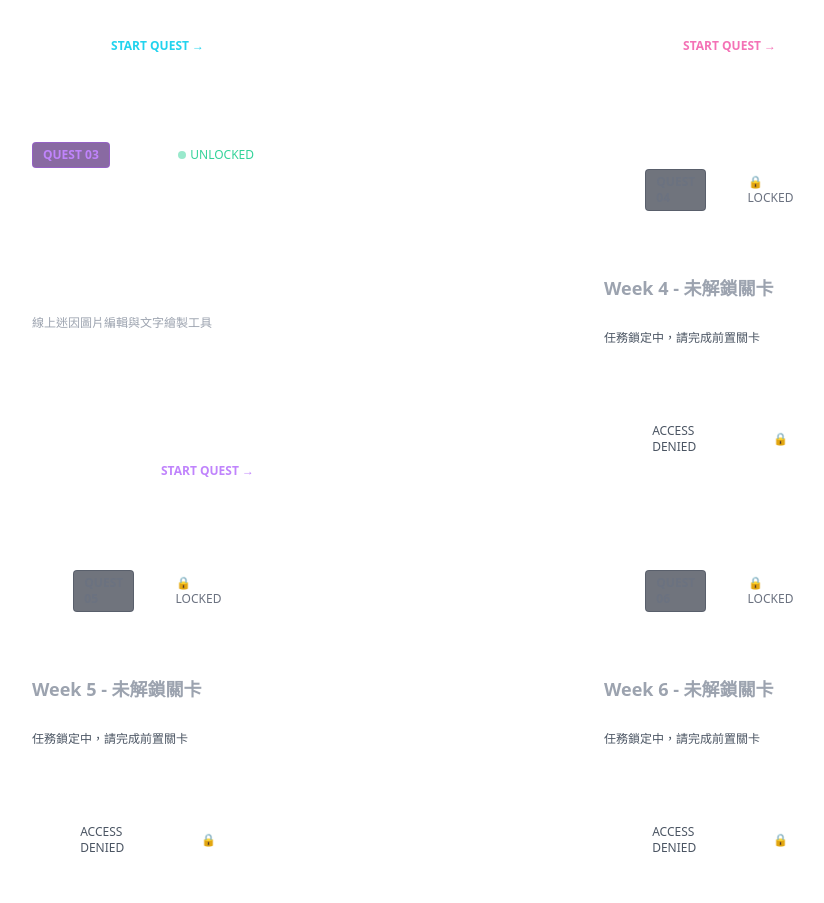
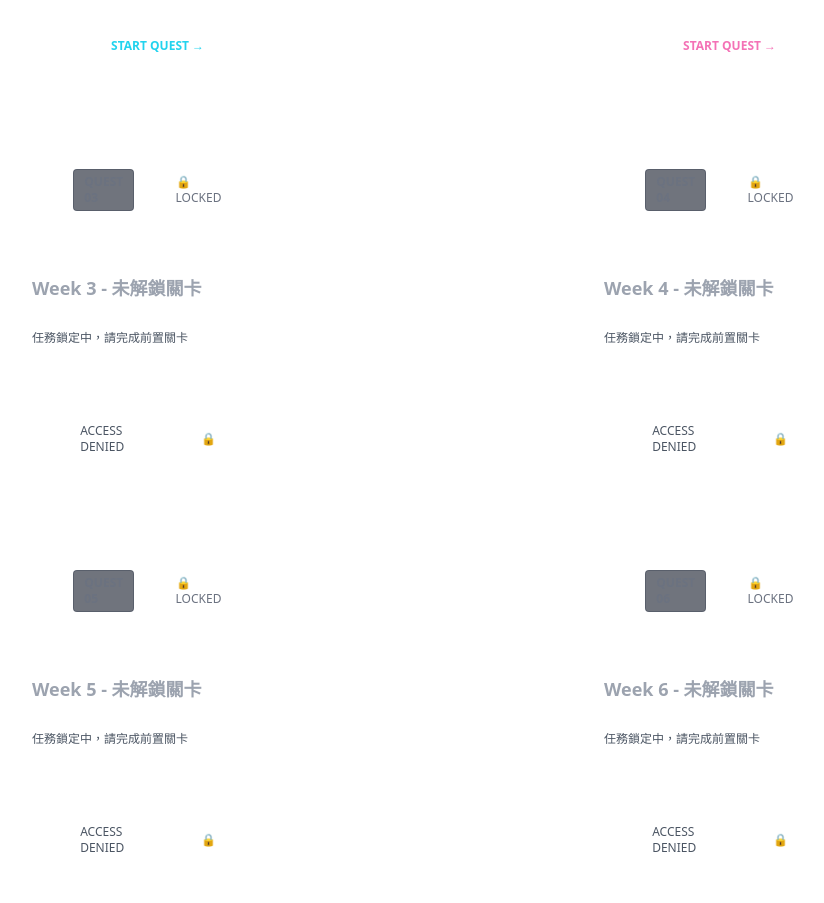
Before and after one commit to s26122107-sys/-1, a plain HTML site: page index.html in a window 1280 px wide. Shown: the part 1080-1983 px from the top of the page, without its empty margins (354-1178 px from the left). Drawn offline with nearby package versions, Linux system fonts and the light colour scheme.

Commit message:
Update index.html

```diff
--- a/index.html
+++ b/index.html
@@ -230,22 +230,21 @@
 
             <!-- 關卡 3 到 16 (未解鎖 14 個按鈕) -->
             <!-- JavaScript 會動態建立或是直接在 HTML 呈現鎖定關卡 -->
-            <!-- 關卡 3 (已解鎖) -->
-            <a href="w3/index.html" class="glass-card glass-card-unlocked rounded-xl p-5 flex flex-col justify-between group">
-                <div class="flex items-center justify-between mb-3">
-                    <span class="text-xs font-orbitron font-bold text-purple-400 bg-purple-950/60 px-2.5 py-1 rounded border border-purple-500/40">QUEST 03</span>
-                    <span class="text-xs font-orbitron text-emerald-400 flex items-center gap-1">
-                        <span class="w-2 h-2 rounded-full bg-emerald-400 animate-pulse"></span> UNLOCKED
-                    </span>
-                </div>
-                <div>
-                    <h3 class="text-lg font-bold text-white group-hover:text-purple-300 transition-colors">Week 3 - 迷因產生器</h3>
-                    <p class="text-xs text-gray-400 mt-1">線上迷因圖片編輯與文字繪製工具</p>
-                </div>
-                <div class="mt-4 pt-3 border-t border-white/5 flex justify-end items-center text-purple-400 font-orbitron text-xs font-bold group-hover:translate-x-1 transition-transform">
-                    START QUEST &rarr;
-                </div>
-            </a>
+            <!-- 關卡 3 -->
+            <div onclick="triggerLockedAlert(3)" class="glass-card glass-card-locked rounded-xl p-5 flex flex-col justify-between group">
+                <div class="flex items-center justify-between mb-3">
+                    <span class="text-xs font-orbitron font-bold text-gray-500 bg-gray-900/60 px-2.5 py-1 rounded border border-gray-700/40">QUEST 03</span>
+                    <span class="text-xs font-orbitron text-gray-500 flex items-center gap-1">🔒 LOCKED</span>
+                </div>
+                <div>
+                    <h3 class="text-lg font-bold text-gray-400 group-hover:text-pink-400 transition-colors">Week 3 - 未解鎖關卡</h3>
+                    <p class="text-xs text-gray-600 mt-1">任務鎖定中，請完成前置關卡</p>
+                </div>
+                <div class="mt-4 pt-3 border-t border-white/5 flex justify-between items-center text-gray-600 font-orbitron text-xs">
+                    <span>ACCESS DENIED</span>
+                    <span>🔒</span>
+                </div>
+            </div>
 
             <!-- 關卡 4 -->
             <div onclick="triggerLockedAlert(4)" class="glass-card glass-card-locked rounded-xl p-5 flex flex-col justify-between group">
@@ -511,3 +510,4 @@
     </script>
 </body>
 </html>
+請幫我解鎖關卡3，關卡名稱為迷因產生器
```
